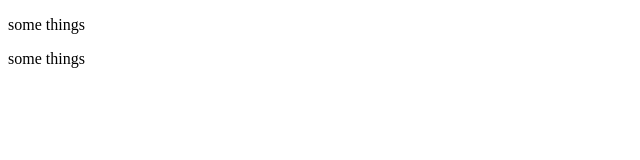
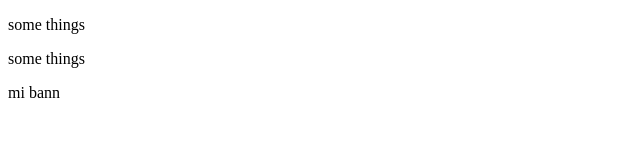
Before and after one commit to Garegin60006/hello-world1, a plain HTML site: page index.html in a window 1280 px wide. Shown: the full height of the page, 0-640 px from the left. Drawn offline with Linux system fonts and the light colour scheme.

Commit message:
ara ari ara

```diff
--- a/index.html
+++ b/index.html
@@ -14,6 +14,9 @@
     <p>some things</p>
     <p>some things</p>
 
+    mi bann
+
+
 </body>
 
 </html>
```
